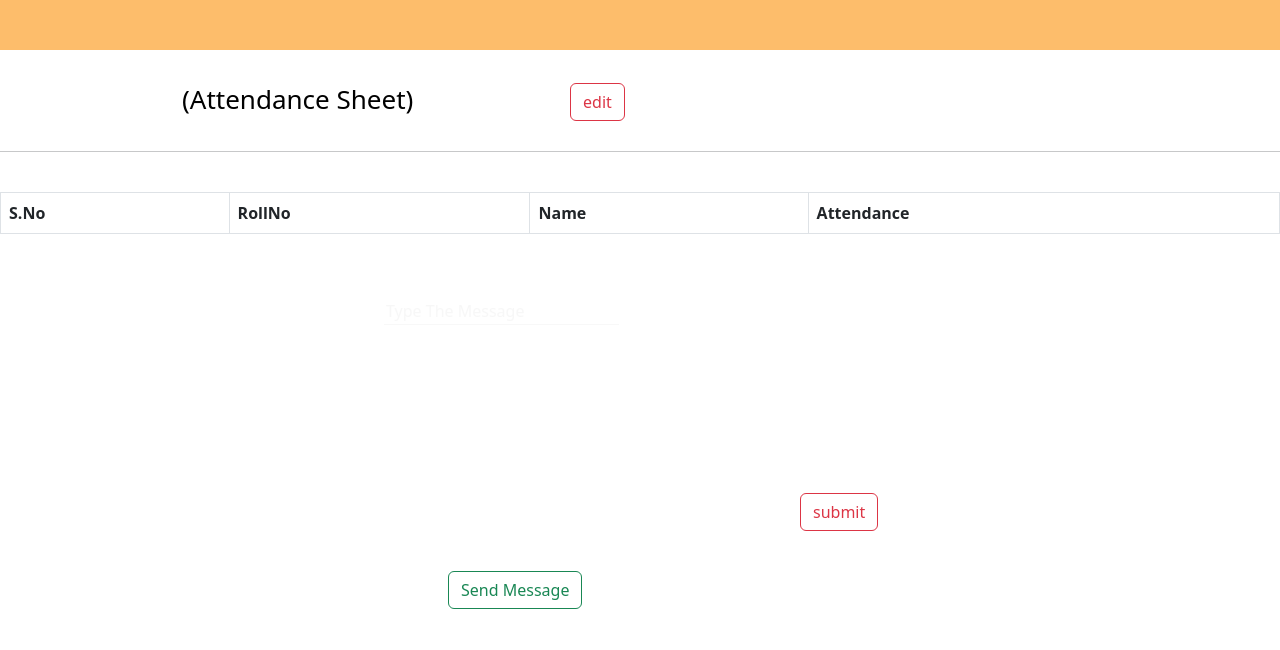
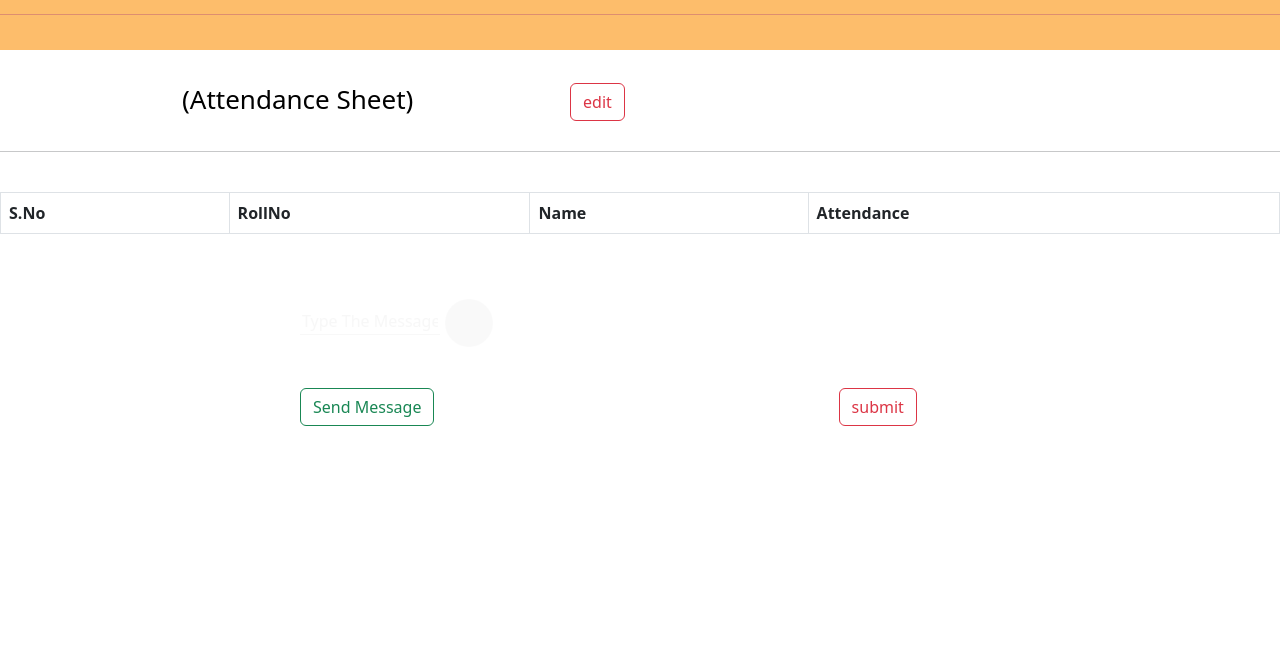
Before and after one commit to santhosh1217/park, a Django app: template attendance/templates/attendance.html in a window 1280 px wide. Shown: the part 150-800 px from the top of the page. Run offline with Django 4.2, Linux system fonts and the light colour scheme; the template is opened without the code that fills it: values that come from a table or form of the project are taken from there, others are empty; data comes from the database, SQL or seed files in the repository; parts of the project's set-up code (start-up, migrations or seed data) failed here and were passed over; grey boxes are pictures that could not be loaded.

Commit message:
Update attendance.html

```diff
--- a/attendance/templates/attendance.html
+++ b/attendance/templates/attendance.html
@@ -3,84 +3,99 @@
 
 {% load static %}
 <head>
-
 	<meta charset="utf-8">
 	<meta name="viewport" content="width=device-width, initial-scale=1">
 	<title>Attentance Page</title>
+	<link rel="shortcut icon" type="image/png" href="images/favicon.png">
 	<link href="https://cdn.jsdelivr.net/npm/bootstrap@5.2.0/dist/css/bootstrap.min.css" rel="stylesheet" integrity="sha384-gH2yIJqKdNHPEq0n4Mqa/HGKIhSkIHeL5AyhkYV8i59U5AR6csBvApHHNl/vI1Bx" crossorigin="anonymous">
 	<style type="text/css">
-		.top
-		{
+		.top{
 			text-align: center;
+
 			font-size: 20px;
 			color: purple;
 			background-color: #FDBD6B;
 			height: 200px;
 		}
-		.container
-		{
+		.container{
 			margin-top: 30px;
 			margin-bottom: 30px;
+
+
 			font-size: 26px;
 			color: black;
 			margin-left: 30px;
+
 		}
-		#year
-		{
+		#year{
 			padding-left: 140px;
 		}
-		.btn
-		{
+		.btn{
 			margin-left:  150px;
 		}
-		#sendmsg
-		{
-			margin-top:0%;
-			margin-left: 35%;
+		#sendmsg{
+			margin-left: 300px;
 		}
-		#submit
-		{
-			margin-left:800px;
+		#submit{
+			margin-left:400px;
 		}
-		.buttons
-		{
+		.buttons{
 			margin-top: 40px;
 		}
-		#msg
-		{
+		#msg{
 			opacity: 5%;
-			margin-bottom:10%;
-			margin-left: 30%;
+			margin-left: 300px;
 			border: none;
 			border-bottom: 1px solid grey;
+			width: 140px;
 		}
+		.sendLogo{
+			opacity: 5%;
+			border-radius: 50%;
+			border: 1px solid white;
+		}
+		@media screen and (max-width: 900px){
+			.top{
+				background-size: cover;
+			}
+		}
+
+
+
 	</style>
 </head>
 <body>
 	<div class="top">
-		<img id="logo" src="{{logo}}" width="150px" height="100px"><br>
+		<img id="logo" src="{{logo}}" width="150px" height="100px">
+		<br>
 		<h1>{{college}}</h1>
+		<hr>
+		<br>
 
-		<br>
+
 	</div>
 	<form action="admin/" method="post">
 		{% csrf_token %}
 		<div class="container">
 			<lable>{{department}}</lable>
-			<label id="year">{{year}}(Attendance Sheet)</label>
+			<label id="year">{{year}} (Attendance Sheet)</label>
 			<button class="btn btn-outline-danger">edit</button>
+
 		</div>
 	</form>
+
 	<hr>
 	<br>
 	<form method="post" action="submit/">
 		{%csrf_token%}
+
 	<table class="table  table-bordered table-hover">
 		<tr>
 		<th>S.No</th>
 		<th>RollNo</th>
 		<th>Name</th>
 		<th>Attendance</th>
+
 	</tr>
 	{% for data in detial %}
 	<tr>
@@ -90,31 +105,30 @@
 			<td><input type="checkbox" value={{data.name}} name={{data.id}}></td>
 	</tr>
 		{% endfor %}
+
 	</table>
 <br><br>
-
         <div class="message">
 			<input id="msg" type="text" name="" placeholder="Type The Message">
+
+			<img id="msgsend" class="sendLogo"src="send.jpg" width="50px" height="50px">
         </div>
 
-	<div class="buttons">
-		<button id="submit" class="btn btn-outline-danger">submit</button>
-	</div>
-
-</form>
 
 	<div class="buttons">
 		<button id="sendmsg" onclick="message()" class="btn btn-outline-success">Send Message</button>
-	</div>
-
+	<button id="submit" class="btn btn-outline-danger">submit</button></div>
 
 
 	<script src="https://cdn.jsdelivr.net/npm/bootstrap@5.2.0/dist/js/bootstrap.bundle.min.js" integrity="sha384-A3rJD856KowSb7dwlZdYEkO39Gagi7vIsF0jrRAoQmDKKtQBHUuLZ9AsSv4jD4Xa" crossorigin="anonymous"></script>
 	<script type="text/javascript">
-	function message()
-	{
+
+	function message() {
 		// body...
 		document.getElementById("msg").style.opacity="90%"
+
+                document.getElementById("msgsend").style.opacity="90%"
+
 	}
 </script>
 </body>
```
Lines whose indentation alone changed are shown as unchanged.
